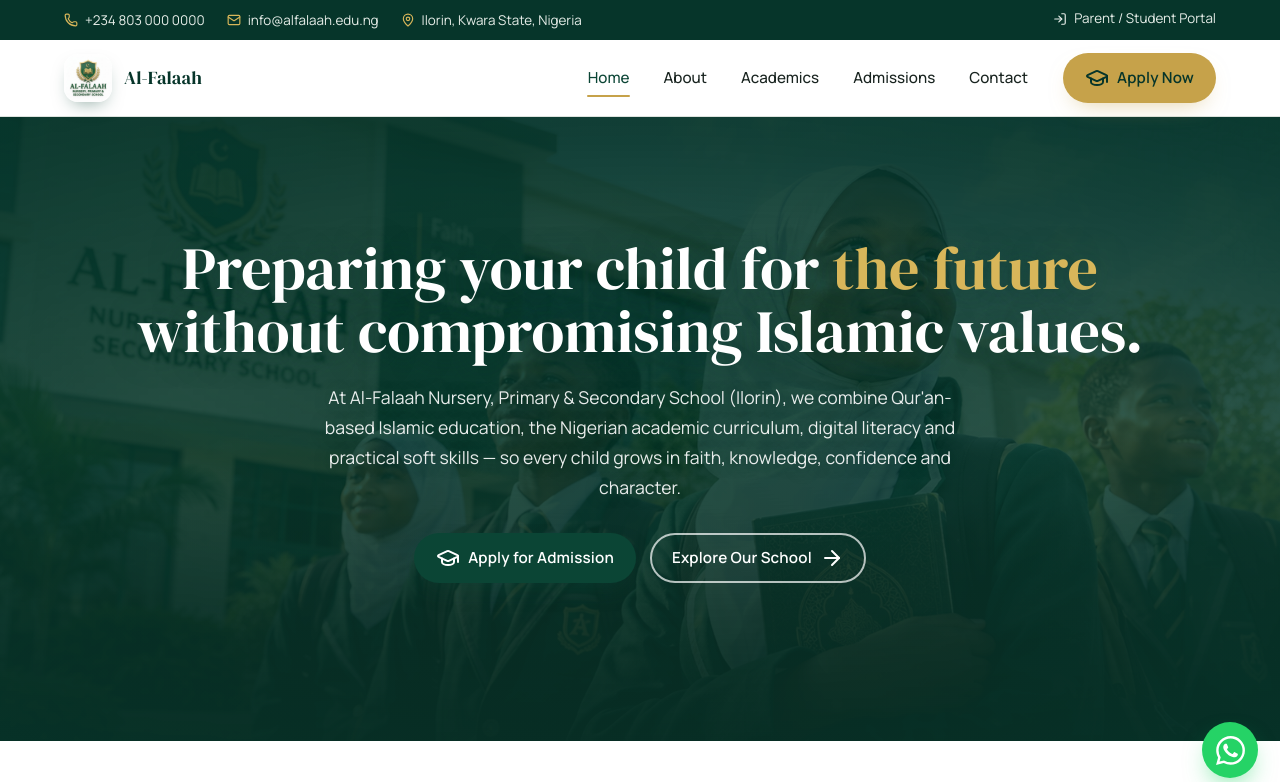
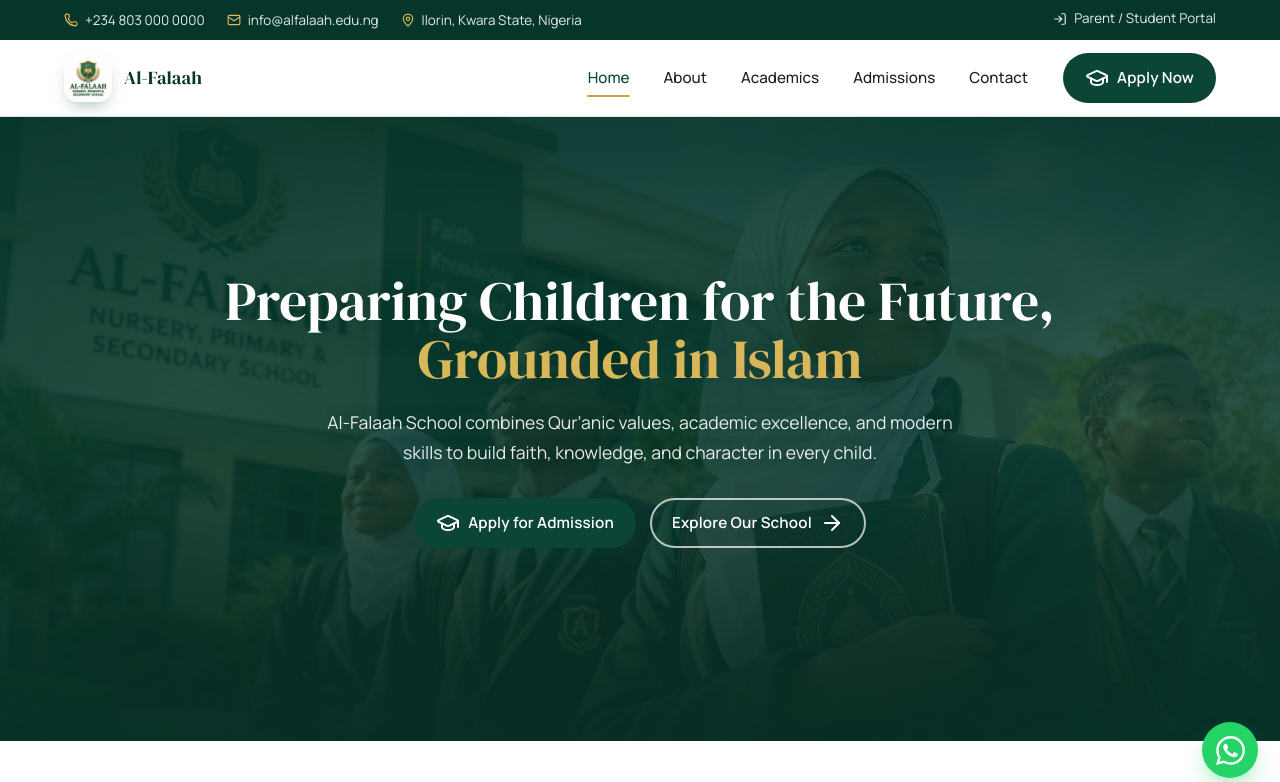
Before and after one commit to 3ace1234/alabraarsch, a PHP site: page / in a window 1280 px wide. Shown: the top 782 px of the page. Run offline with PHP 8.4, Linux system fonts and the light colour scheme.

Commit message:
Update stylesheet version and button styles across multiple pages

```diff
--- a/academics.html
+++ b/academics.html
@@ -10,7 +10,7 @@
   <link rel="preconnect" href="https://fonts.googleapis.com">
   <link rel="preconnect" href="https://fonts.gstatic.com" crossorigin>
   <link href="https://fonts.googleapis.com/css2?family=DM+Serif+Display&family=Manrope:wght@400;500;600;700;800&family=Noto+Naskh+Arabic:wght@400;500;600;700&display=swap" rel="stylesheet">
-  <link rel="stylesheet" href="css/style.css?v=2">
+  <link rel="stylesheet" href="css/style.css?v=5">
 </head>
 <body>
 
@@ -47,7 +47,7 @@
             <li><a class="nav__link" href="contact.html">Contact</a></li>
           </ul>
           <div class="nav__cta">
-            <a class="btn btn--gold" href="admissions.html#apply"><i data-lucide="graduation-cap"></i> Apply Now</a>
+            <a class="btn btn--brand" href="admissions.html#apply"><i data-lucide="graduation-cap"></i> Apply Now</a>
           </div>
         </nav>
 
--- a/admissions.html
+++ b/admissions.html
@@ -10,7 +10,7 @@
   <link rel="preconnect" href="https://fonts.googleapis.com">
   <link rel="preconnect" href="https://fonts.gstatic.com" crossorigin>
   <link href="https://fonts.googleapis.com/css2?family=DM+Serif+Display&family=Manrope:wght@400;500;600;700;800&family=Noto+Naskh+Arabic:wght@400;500;600;700&display=swap" rel="stylesheet">
-  <link rel="stylesheet" href="css/style.css?v=2">
+  <link rel="stylesheet" href="css/style.css?v=5">
 </head>
 <body>
 
@@ -47,7 +47,7 @@
             <li><a class="nav__link" href="contact.html">Contact</a></li>
           </ul>
           <div class="nav__cta">
-            <a class="btn btn--gold" href="admissions.html#apply"><i data-lucide="graduation-cap"></i> Apply Now</a>
+            <a class="btn btn--brand" href="admissions.html#apply"><i data-lucide="graduation-cap"></i> Apply Now</a>
           </div>
         </nav>
 
--- a/contact.html
+++ b/contact.html
@@ -10,7 +10,7 @@
   <link rel="preconnect" href="https://fonts.googleapis.com">
   <link rel="preconnect" href="https://fonts.gstatic.com" crossorigin>
   <link href="https://fonts.googleapis.com/css2?family=DM+Serif+Display&family=Manrope:wght@400;500;600;700;800&family=Noto+Naskh+Arabic:wght@400;500;600;700&display=swap" rel="stylesheet">
-  <link rel="stylesheet" href="css/style.css?v=2">
+  <link rel="stylesheet" href="css/style.css?v=5">
 </head>
 <body>
 
@@ -47,7 +47,7 @@
             <li><a class="nav__link" href="contact.html">Contact</a></li>
           </ul>
           <div class="nav__cta">
-            <a class="btn btn--gold" href="admissions.html#apply"><i data-lucide="graduation-cap"></i> Apply Now</a>
+            <a class="btn btn--brand" href="admissions.html#apply"><i data-lucide="graduation-cap"></i> Apply Now</a>
           </div>
         </nav>
 
--- a/css/style.css
+++ b/css/style.css
@@ -145,6 +145,9 @@ input, select, textarea { font-family: inherit; font-size: 1rem; }
 
 .btn--gold { background: var(--color-accent); color: var(--color-primary-dark); box-shadow: 0 10px 24px -12px rgba(198,162,74,.6); }
 .btn--gold:hover { background: var(--color-accent-light); color: var(--color-primary-dark); transform: translateY(-2px); box-shadow: 0 16px 30px -12px rgba(198,162,74,.7); }
+
+.btn--brand { background: var(--color-primary); color: #fff; }
+.btn--brand:hover { background: var(--color-primary-dark); color: #fff; transform: translateY(-2px); }
 
 .btn--ghost { border-color: var(--color-primary); color: var(--color-primary); background: transparent; }
 .btn--ghost:hover { background: var(--color-primary); color: #fff; transform: translateY(-2px); }
@@ -324,14 +327,10 @@ input, select, textarea { font-family: inherit; font-size: 1rem; }
   padding-block: 92px 96px;
 }
 .hero__title {
-  font-size: var(--text-display); line-height: 1.05; margin-bottom: 20px; color: #fff;
+  font-size: 55px; line-height: 1.05; margin-bottom: 20px; color: #fff;
   text-shadow: 0 2px 32px rgba(6,53,42,.55);
 }
-.hero__title .accent { color: var(--color-accent-light); position: relative; }
-.hero__title .accent::after {
-  content: ""; position: absolute; left: 0; right: 0; bottom: 4px; height: 10px;
-  background: var(--color-accent); z-index: -1; border-radius: 4px;
-}
+.hero__title .accent { color: var(--color-accent-light); }
 .hero__lead { color: rgba(255,255,255,.9); font-size: 1.1rem; max-width: 640px; margin-inline: auto; margin-bottom: 30px; text-shadow: 0 1px 14px rgba(6,53,42,.5); }
 .hero__actions { display: flex; gap: 14px; flex-wrap: wrap; margin-bottom: 34px; justify-content: center; }
 
--- a/index.html
+++ b/index.html
@@ -10,7 +10,7 @@
   <link rel="preconnect" href="https://fonts.googleapis.com">
   <link rel="preconnect" href="https://fonts.gstatic.com" crossorigin>
   <link href="https://fonts.googleapis.com/css2?family=DM+Serif+Display&family=Manrope:wght@400;500;600;700;800&family=Noto+Naskh+Arabic:wght@400;500;600;700&display=swap" rel="stylesheet">
-  <link rel="stylesheet" href="css/style.css?v=2">
+  <link rel="stylesheet" href="css/style.css?v=5">
 </head>
 <body>
 
@@ -47,7 +47,7 @@
             <li><a class="nav__link" href="contact.html">Contact</a></li>
           </ul>
           <div class="nav__cta">
-            <a class="btn btn--gold" href="admissions.html#apply"><i data-lucide="graduation-cap"></i> Apply Now</a>
+            <a class="btn btn--brand" href="admissions.html#apply"><i data-lucide="graduation-cap"></i> Apply Now</a>
           </div>
         </nav>
 
@@ -70,8 +70,8 @@
       <div class="hero__overlay" aria-hidden="true"></div>
       <div class="container hero__inner">
         <div class="hero__text">
-          <h1 class="hero__title">Preparing your child for <span class="accent">the future</span> without compromising Islamic values.</h1>
-          <p class="hero__lead">At Al-Falaah Nursery, Primary &amp; Secondary School (Ilorin), we combine Qur'an-based Islamic education, the Nigerian academic curriculum, digital literacy and practical soft skills — so every child grows in faith, knowledge, confidence and character.</p>
+          <h1 class="hero__title">Preparing Children for the Future,<br><span class="accent">Grounded in Islam</span></h1>
+          <p class="hero__lead">Al-Falaah School combines Qur&rsquo;anic values, academic excellence, and modern skills to build faith, knowledge, and character in every child.</p>
           <div class="hero__actions">
             <a class="btn btn--primary" href="admissions.html#apply"><i data-lucide="graduation-cap"></i> Apply for Admission</a>
             <a class="btn btn--ghost-white" href="academics.html">Explore Our School <i data-lucide="arrow-right"></i></a>
--- a/portal.html
+++ b/portal.html
@@ -10,7 +10,7 @@
   <link rel="preconnect" href="https://fonts.googleapis.com">
   <link rel="preconnect" href="https://fonts.gstatic.com" crossorigin>
   <link href="https://fonts.googleapis.com/css2?family=DM+Serif+Display&family=Manrope:wght@400;500;600;700;800&family=Noto+Naskh+Arabic:wght@400;500;600;700&display=swap" rel="stylesheet">
-  <link rel="stylesheet" href="css/style.css?v=2">
+  <link rel="stylesheet" href="css/style.css?v=5">
 </head>
 <body>
 
@@ -47,7 +47,7 @@
             <li><a class="nav__link" href="contact.html">Contact</a></li>
           </ul>
           <div class="nav__cta">
-            <a class="btn btn--gold" href="admissions.html#apply"><i data-lucide="graduation-cap"></i> Apply Now</a>
+            <a class="btn btn--brand" href="admissions.html#apply"><i data-lucide="graduation-cap"></i> Apply Now</a>
           </div>
         </nav>
 
```
Also changed, not shown: about.html (+4 -4 lines).
